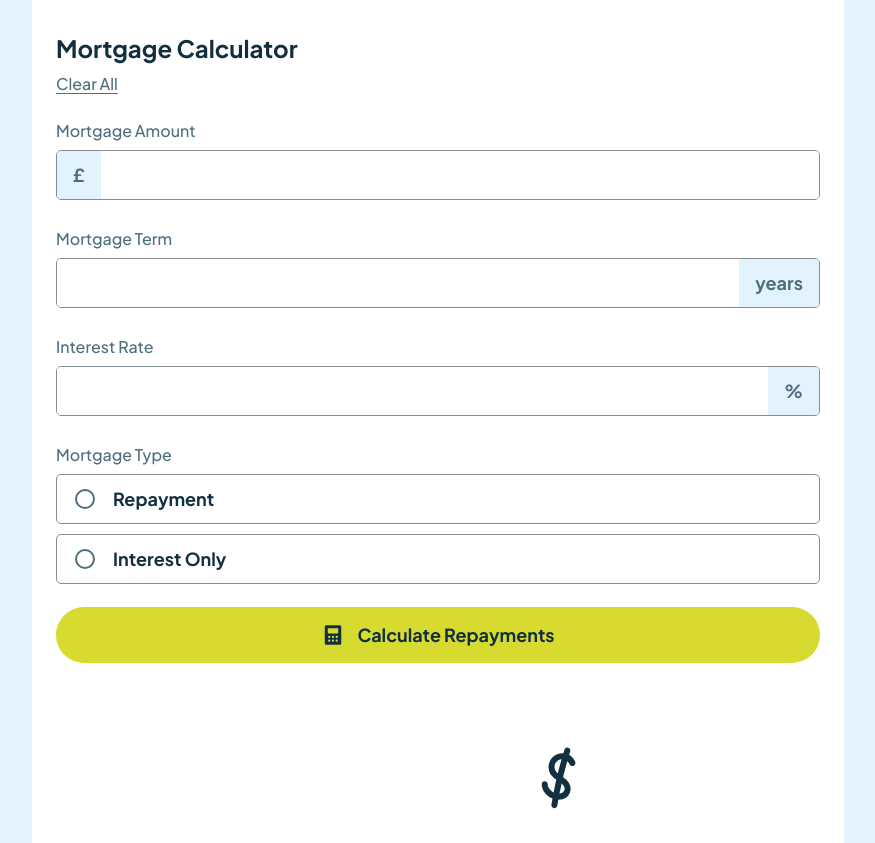
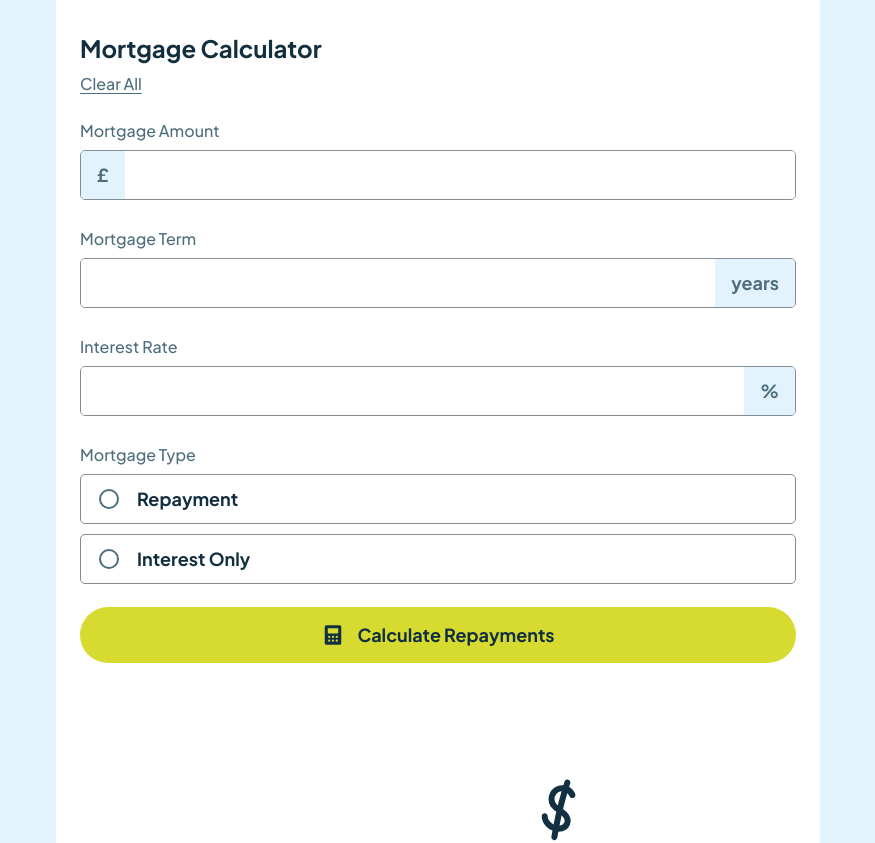
Before and after one commit to VenusY/frontend-mentor-mortgage-repayment-calculator, a React app: page / in a window 1280 px wide. Shown: the top 843 px of the page, without its empty margins (202-1077 px from the left). Built offline with nearby package versions, Linux system fonts and the light colour scheme.

Commit message:
Move padding from calculator element to input section element

```diff
--- a/src/styles/scss/App.scss
+++ b/src/styles/scss/App.scss
@@ -36,6 +36,5 @@ body {
 }
 
 .calculator {
-  padding: 32px 24px;
   background: var(--white);
 }
--- a/src/styles/scss/InputSection.scss
+++ b/src/styles/scss/InputSection.scss
@@ -1,6 +1,8 @@
 @use './util' as u;
 
 .input-section {
+  padding: 32px 24px;
+
   &__heading {
     margin-bottom: u.rem(6);
     font-size: u.rem(24);
```
